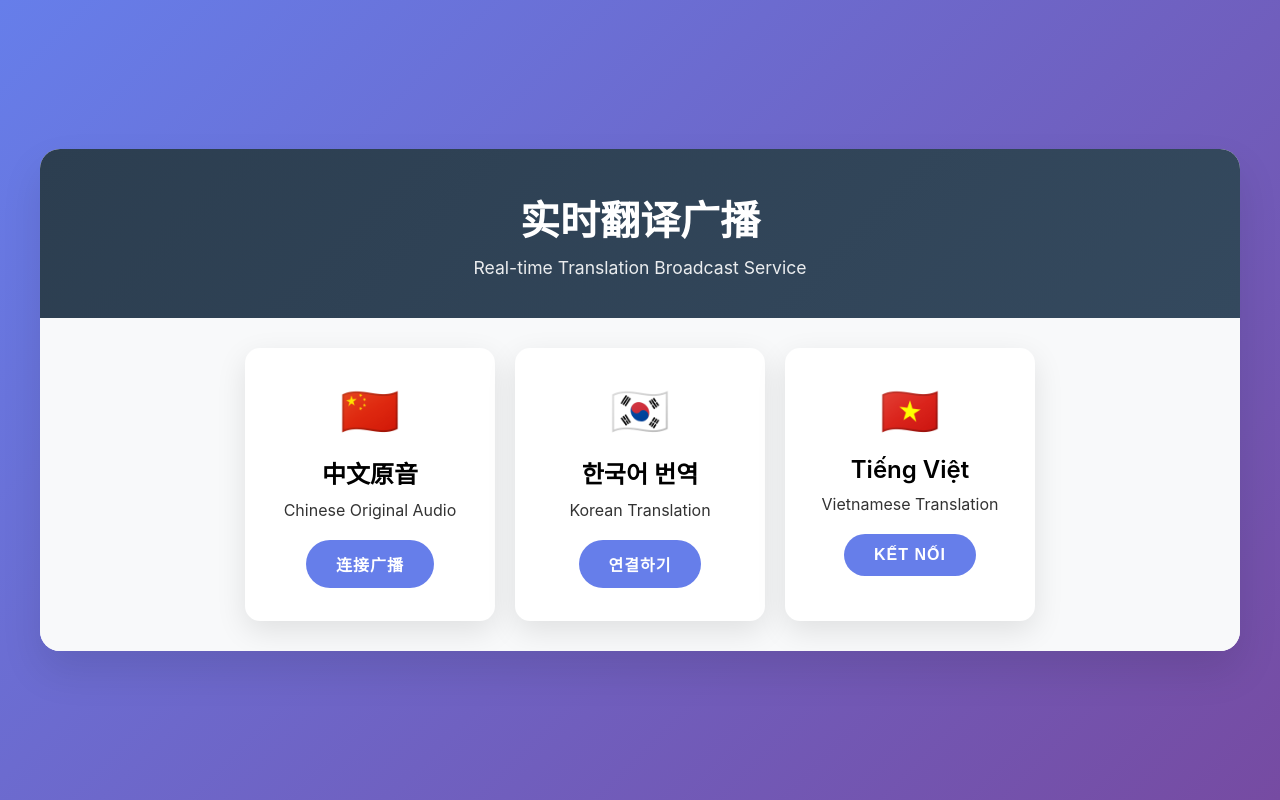
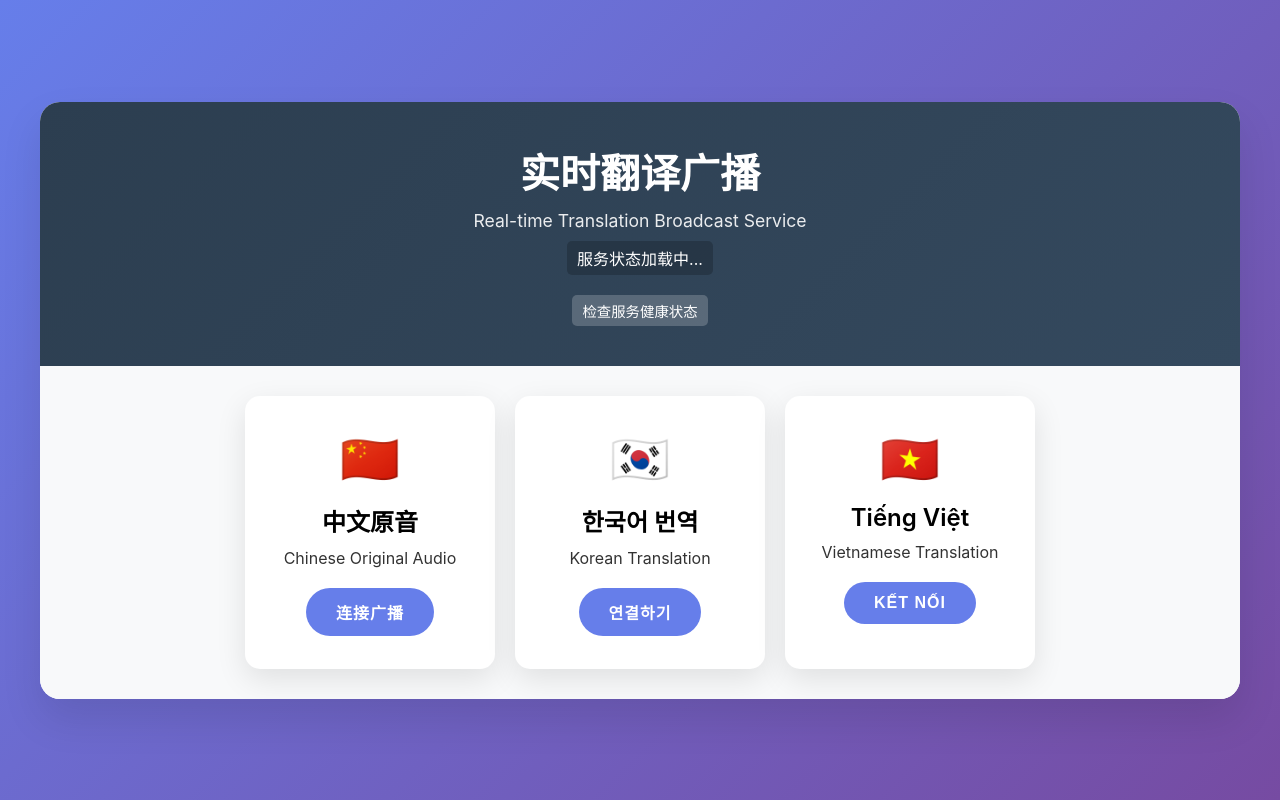
Before and after one commit to Sicoc404/Realtime_translates, a plain HTML site: page index.html in a window 1280 px wide. Drawn offline with Linux system fonts and the light colour scheme; no server answers; a script that the page names is missing.

Commit message:
Update index.html

```diff
--- a/index.html
+++ b/index.html
@@ -6,6 +6,8 @@
     <title>实时翻译广播 - Real-time Translation Broadcast</title>
     <!-- ⚙️ 引入 LiveKit 客户端 SDK -->
     <script src="https://unpkg.com/livekit-client@2.0.0/dist/livekit-client.umd.js"></script>
+    <!-- ⚙️ 引入自定义状态脚本 -->
+    <script src="/static/status.js"></script>
     <style>
         * {
             margin: 0;
@@ -50,6 +52,44 @@
         .header p {
             font-size: 1.1rem;
             opacity: 0.9;
+        }
+
+        /* 添加服务器状态样式 */
+        .server-status {
+            margin-top: 10px;
+            padding: 5px 10px;
+            background: rgba(0,0,0,0.2);
+            border-radius: 5px;
+            display: inline-block;
+        }
+
+        .server-status.running {
+            background: rgba(46, 204, 113, 0.2);
+        }
+
+        .server-status.stopped {
+            background: rgba(231, 76, 60, 0.2);
+        }
+
+        .server-info {
+            margin-top: 10px;
+            font-size: 0.9rem;
+            opacity: 0.8;
+        }
+
+        .health-check-btn {
+            margin-top: 10px;
+            background: rgba(255,255,255,0.2);
+            border: none;
+            color: white;
+            padding: 5px 10px;
+            border-radius: 5px;
+            cursor: pointer;
+            font-size: 0.9rem;
+        }
+
+        .health-check-btn:hover {
+            background: rgba(255,255,255,0.3);
         }
 
         .language-selector {
@@ -378,6 +418,9 @@
             <button class="back-btn" onclick="showLanguageSelector()" style="display: none;" id="backBtn">← 返回</button>
             <h1>实时翻译广播</h1>
             <p>Real-time Translation Broadcast Service</p>
+            <div class="server-status" id="serverStatus">服务状态加载中...</div>
+            <div class="server-info" id="roomInfo"></div>
+            <button class="health-check-btn" id="healthCheckBtn">检查服务健康状态</button>
         </div>
 
         <div class="language-selector" id="languageSelector">
```
